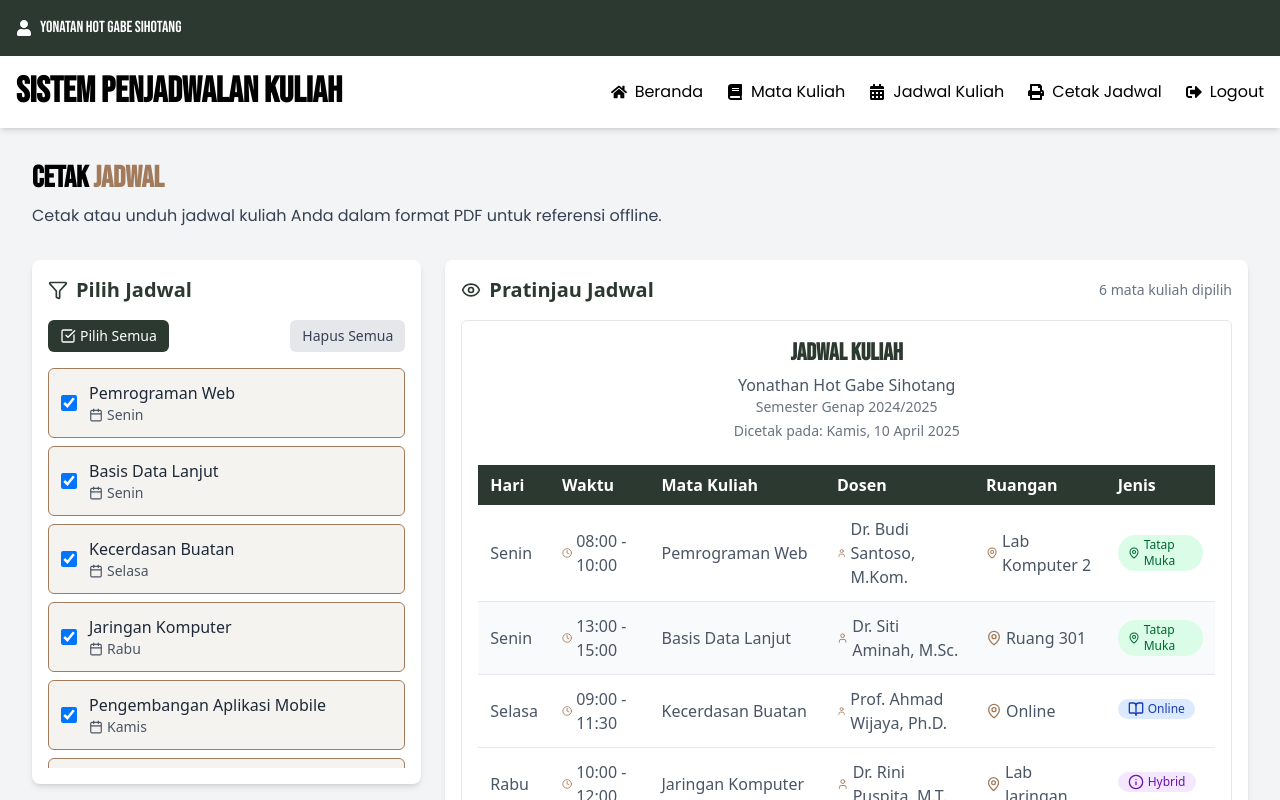
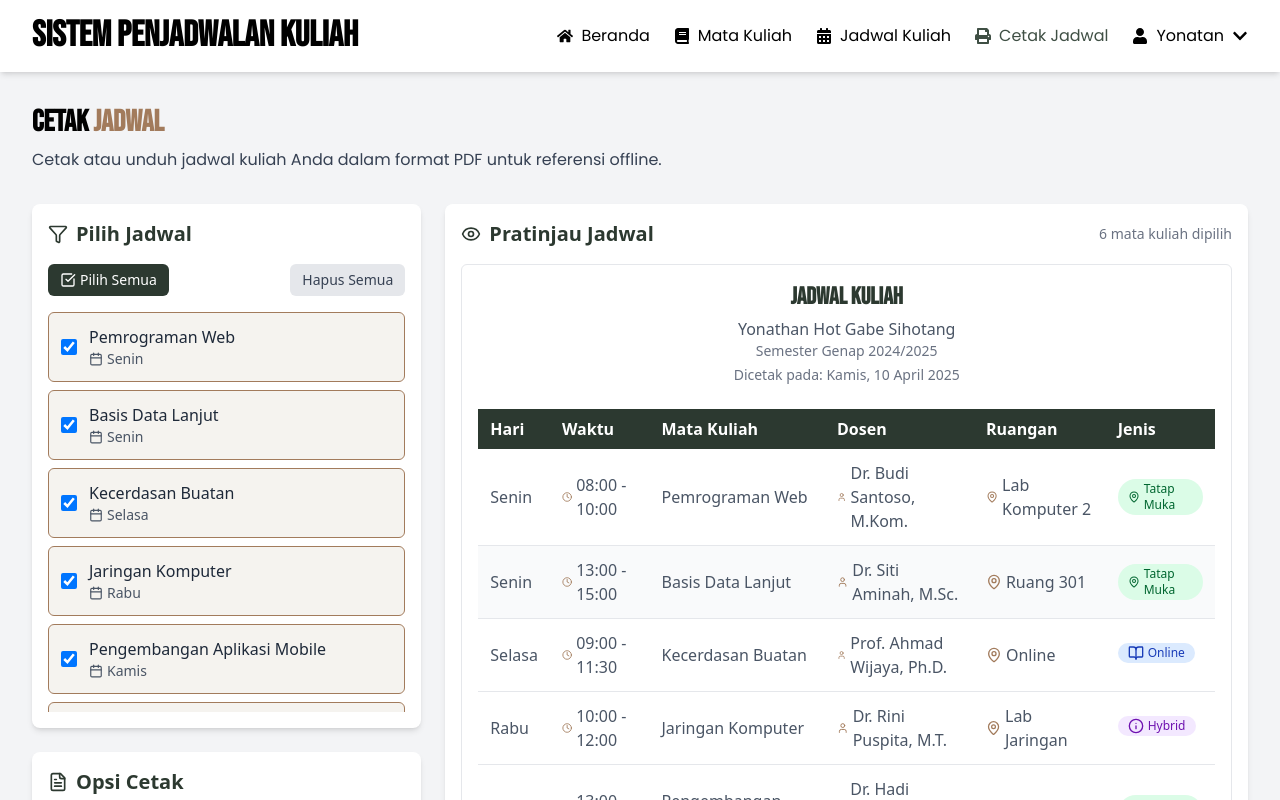
Before and after one commit to keqi000/proyek-pengembangan-web-berbasis-framework-terbaru, a Next.js app: page /user/cetak_jadwal in a window 1280 px wide. Shown: the top 800 px of the page. Built offline with nearby package versions, Linux system fonts and the light colour scheme.

Commit message:
fix: fix profile position (#61)

```diff
--- a/src/app/user/_component/HeroSlider.tsx
+++ b/src/app/user/_component/HeroSlider.tsx
@@ -25,7 +25,7 @@ const slides = [
 
 const HeroSlider = () => {
   return (
-    <section className="relative w-full h-[78vh]">
+    <section className="relative w-full h-[93vh]">
       {/* Background Image (Tetap Statis) */}
       <div className="absolute inset-0">
         <Image
--- a/src/app/user/_component/navbar.tsx
+++ b/src/app/user/_component/navbar.tsx
@@ -1,7 +1,7 @@
 "use client";
 
 import Link from "next/link";
-import { FC, useState } from "react";
+import { FC, useState, useRef, useEffect } from "react";
 import { usePathname } from "next/navigation";
 import {
   FaUser,
@@ -12,15 +12,43 @@ import {
   FaSignOutAlt,
   FaBars,
   FaTimes,
+  FaChevronDown,
 } from "react-icons/fa";
 
 const Navbar: FC = () => {
   const [isMenuOpen, setIsMenuOpen] = useState(false);
+  const [isUserDropdownOpen, setIsUserDropdownOpen] = useState(false);
   const pathname = usePathname();
+  const dropdownRef = useRef<HTMLDivElement>(null);
+  const mobileDropdownRef = useRef<HTMLDivElement>(null);
 
   const toggleMenu = () => {
     setIsMenuOpen(!isMenuOpen);
   };
+
+  const toggleUserDropdown = (e: React.MouseEvent) => {
+    e.stopPropagation();
+    setIsUserDropdownOpen(!isUserDropdownOpen);
+  };
+
+  // Close dropdown when clicking outside
+  useEffect(() => {
+    const handleClickOutside = (event: MouseEvent) => {
+      if (
+        dropdownRef.current &&
+        !dropdownRef.current.contains(event.target as Node) &&
+        mobileDropdownRef.current &&
+        !mobileDropdownRef.current.contains(event.target as Node)
+      ) {
+        setIsUserDropdownOpen(false);
+      }
+    };
+
+    document.addEventListener("mousedown", handleClickOutside);
+    return () => {
+      document.removeEventListener("mousedown", handleClickOutside);
+    };
+  }, []);
 
   // Function to determine if a link is active
   const isActive = (path: string) => {
@@ -28,22 +56,8 @@ const Navbar: FC = () => {
   };
 
   return (
-    <>
-      {/* Header Section */}
-      <header className="bg-[#2C3930] text-white py-2 sm:py-4 font-bebas">
-        <div className="container flex flex-col sm:flex-row justify-between items-start sm:items-center px-4">
-          <div className="flex flex-col sm:flex-row sm:space-x-6 text-xs sm:text-base">
-            <Link href="#" className="flex items-center">
-              <FaUser className="mr-2" />
-              <span className="truncate">Yonatan Hot Gabe Sihotang</span>
-            </Link>
-          </div>
-        </div>
-      </header>
-
-      {/* Navbar Section */}
-      <nav className="bg-white py-3 sm:py-4 shadow-md relative">
-        <div className="container flex justify-between items-center px-4">
+    <nav className="bg-white py-3 sm:py-4 shadow-md relative pl-4 pr-4">
+      <div className="flex justify-between items-center px-4">
         <Link
           href="/user/home"
           className="text-xl sm:text-2xl md:text-4xl font-bold text-black flex items-center font-bebas"
@@ -85,7 +99,7 @@ const Navbar: FC = () => {
           <Link
             href="/user/schedule"
             className={`py-2 flex items-center ${
-                isActive("/about")
+              isActive("/user/schedule")
                 ? "text-[#3F4F44] font-medium"
                 : "text-black hover:text-[#3F4F44]"
             }`}
@@ -95,23 +109,36 @@ const Navbar: FC = () => {
           <Link
             href="/user/cetak_jadwal"
             className={`py-2 flex items-center ${
-                isActive("/contact")
+              isActive("/user/cetak_jadwal")
                 ? "text-[#3F4F44] font-medium"
                 : "text-black hover:text-[#3F4F44]"
             }`}
           >
             <FaPrint className="mr-2" /> Cetak Jadwal
           </Link>
+
+          {/* User dropdown */}
+          <div className="relative" ref={dropdownRef}>
+            <button
+              onClick={toggleUserDropdown}
+              className="py-2 flex items-center text-black hover:text-[#3F4F44]"
+            >
+              <FaUser className="mr-2" />
+              <span className="truncate">Yonatan</span>
+              <FaChevronDown className="ml-2" />
+            </button>
+
+            {isUserDropdownOpen && (
+              <div className="absolute right-0 mt-2 w-30 bg-white rounded-md shadow-lg py-1 z-50">
                 <Link
                   href="/"
-              className={`py-2 flex items-center ${
-                isActive("/login")
-                  ? "text-[#3F4F44] font-medium"
-                  : "text-black hover:text-[#3F4F44]"
-              }`}
+                  className="px-4 py-2 text-sm text-gray-700 hover:bg-gray-100 flex items-center justify-center"
                 >
                   <FaSignOutAlt className="mr-2" /> Logout
                 </Link>
+              </div>
+            )}
+          </div>
         </div>
       </div>
 
@@ -144,7 +171,7 @@ const Navbar: FC = () => {
             <Link
               href="/user/schedule"
               className={`py-3 border-b border-gray-100 flex items-center ${
-                  isActive("/about")
+                isActive("/user/schedule")
                   ? "text-[#3F4F44] font-medium"
                   : "text-black hover:text-[#3F4F44]"
               }`}
@@ -155,7 +182,7 @@ const Navbar: FC = () => {
             <Link
               href="/user/cetak_jadwal"
               className={`py-3 border-b border-gray-100 flex items-center ${
-                  isActive("/contact")
+                isActive("/user/cetak_jadwal")
                   ? "text-[#3F4F44] font-medium"
                   : "text-black hover:text-[#3F4F44]"
               }`}
@@ -163,22 +190,39 @@ const Navbar: FC = () => {
             >
               <FaPrint className="mr-2" /> Cetak Jadwal
             </Link>
+
+            {/* User info with dropdown in mobile */}
+            <div
+              className="py-3 border-b border-gray-100"
+              ref={mobileDropdownRef}
+            >
+              <button
+                onClick={toggleUserDropdown}
+                className="w-full flex items-center justify-between text-black hover:text-[#3F4F44]"
+              >
+                <div className="flex items-center">
+                  <FaUser className="mr-2" />
+                  <span className="truncate">Yonatan</span>
+                </div>
+                <FaChevronDown />
+              </button>
+
+              {isUserDropdownOpen && (
+                <div className="mt-2 py-2 border-t border-gray-100 flex justify-center">
                   <Link
                     href="/"
-                className={`py-3 flex items-center ${
-                  isActive("/login")
-                    ? "text-[#3F4F44] font-medium"
-                    : "text-black hover:text-[#3F4F44]"
-                }`}
+                    className="flex items-center text-black hover:text-[#3F4F44]"
                     onClick={toggleMenu}
                   >
                     <FaSignOutAlt className="mr-2" /> Logout
                   </Link>
                 </div>
+              )}
+            </div>
+          </div>
         </div>
       )}
     </nav>
-    </>
   );
 };
 
```
Lines whose indentation alone changed are shown as unchanged.
